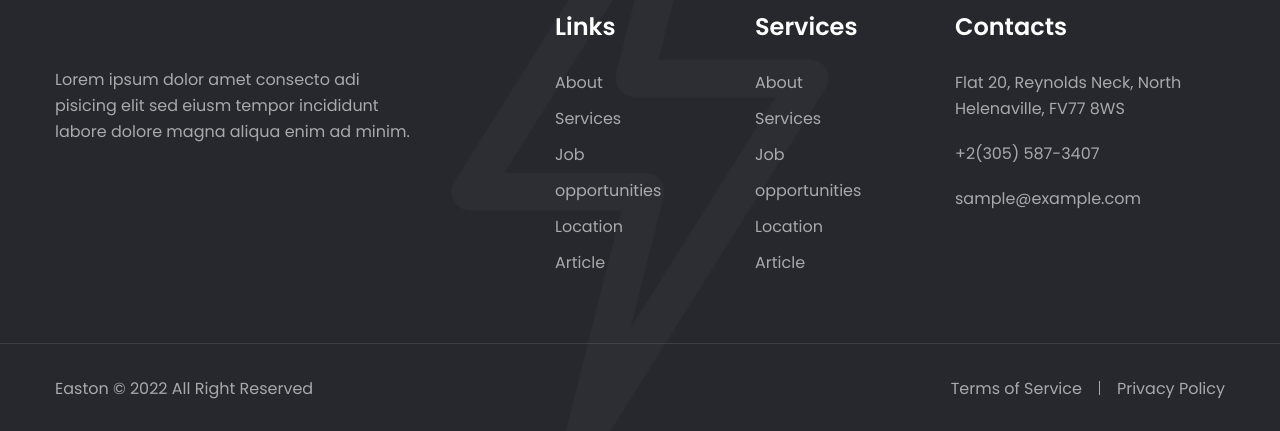
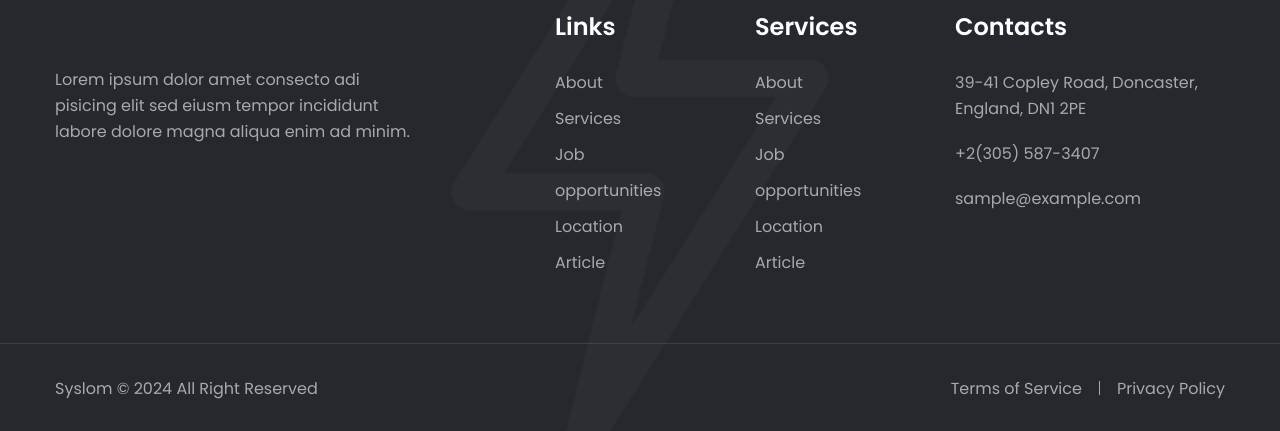
Before and after one commit to ayaturrehman/ultimateenergy, a plain HTML site: page index.html in a window 1280 px wide. Shown: the part 9472-9903 px from the top of the page. Drawn offline with Linux system fonts and the light colour scheme; animation ran at ten frames a second; files whose address does not match are found by name.

Commit message:
Update index.html

```diff
--- a/index.html
+++ b/index.html
@@ -1302,7 +1302,7 @@
                                 </div>
                                 <div class="widget-content">
                                     <ul class="info-list clearfix">
-                                        <li>Flat 20, Reynolds Neck, North Helenaville, FV77 8WS</li>
+                                        <li>39-41 Copley Road, Doncaster, England, DN1 2PE    </li>
                                         <li><a href="tel:23055873407">+2(305) 587-3407</a></li>
                                         <li><a href="mailto:sample@example.com">sample@example.com</a></li>
                                     </ul>
@@ -1316,7 +1316,7 @@
                 <div class="auto-container">
                     <div class="bottom-inner p_relative">
                         <div class="copyright">
-                            <p><a href="index.html">Easton</a> &copy; 2022 All Right Reserved</p>
+                            <p><a href="index.html">Syslom</a> &copy; 2024 All Right Reserved</p>
                         </div>
                         <ul class="footer-nav">
                             <li><a href="index.html">Terms of Service</a></li>
```
